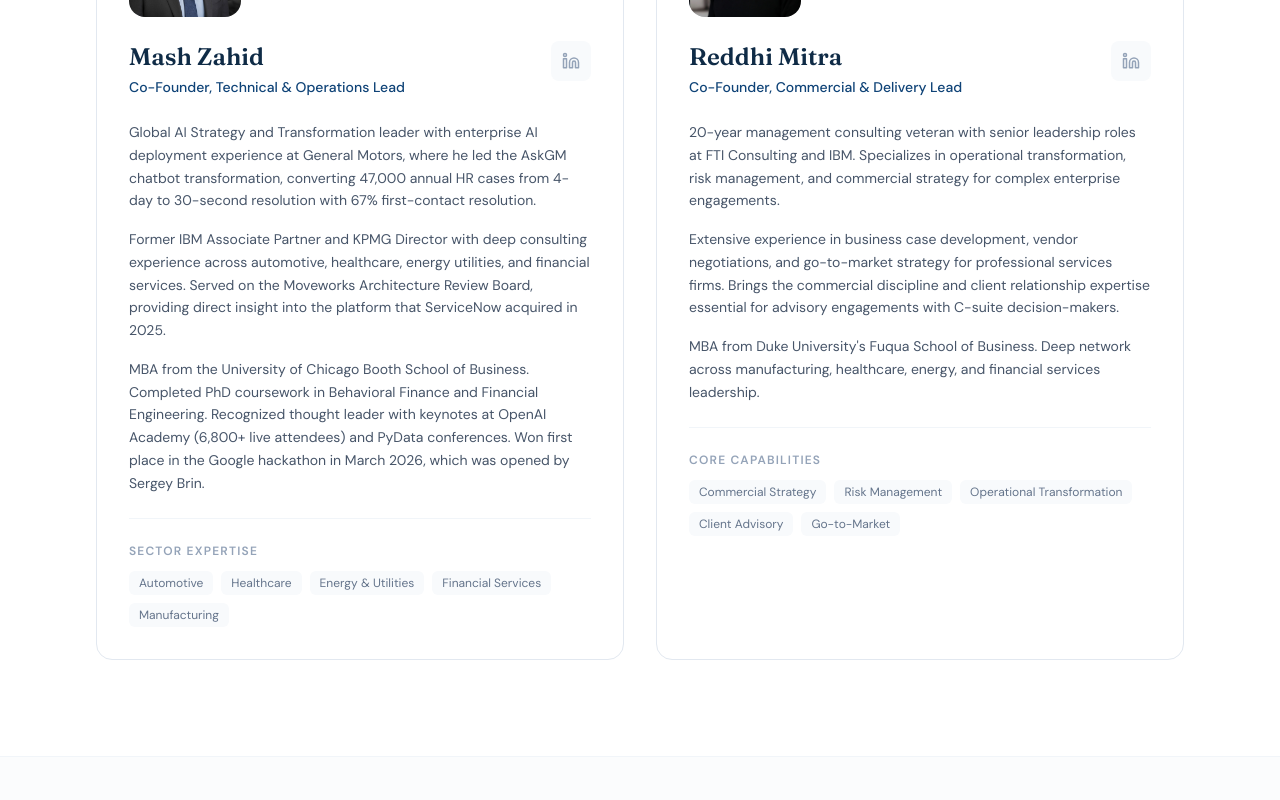
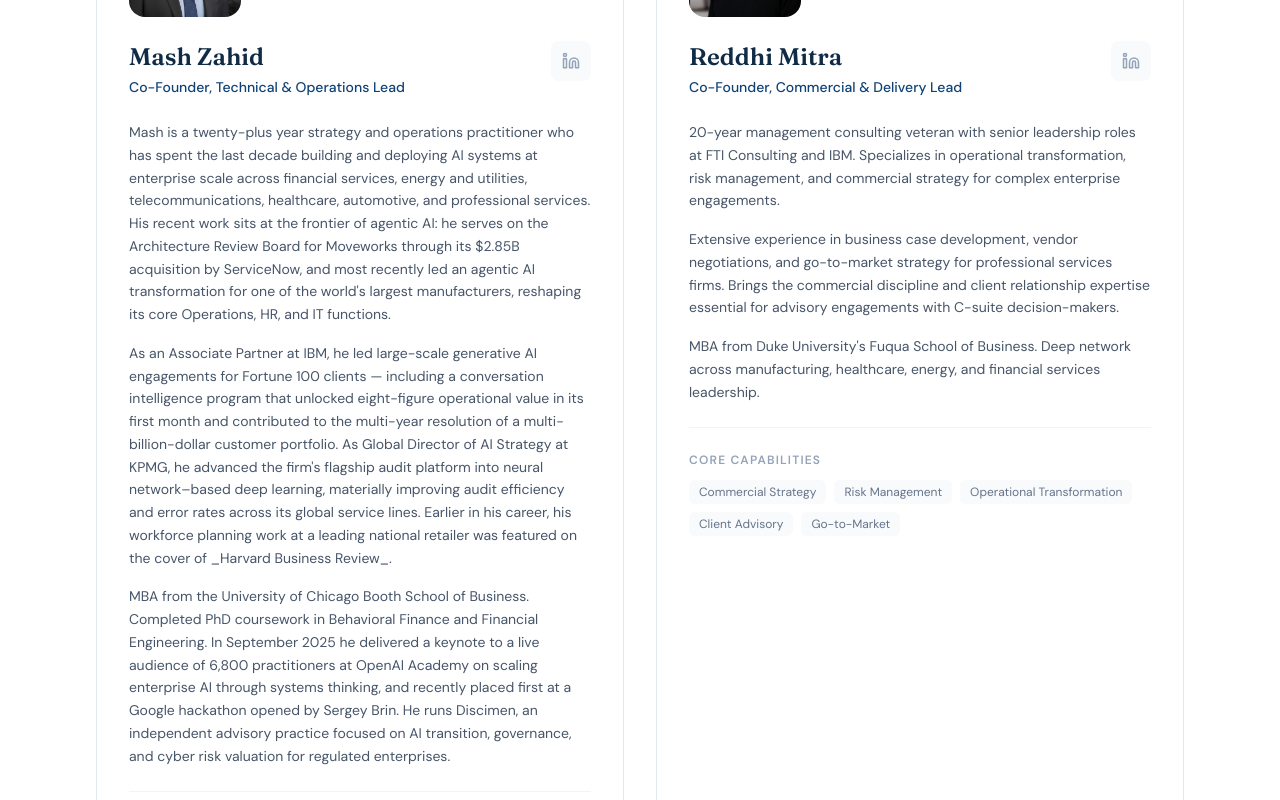
Before and after one commit to MashZ/ai-cyber-insurance, a React (Vite) app: page /about in a window 1280 px wide. Shown: the part 1560-2360 px from the top of the page. Built offline with nearby package versions, Linux system fonts and the light colour scheme.

Commit message:
Updated hero, M's bio

```diff
--- a/src/pages/About.tsx
+++ b/src/pages/About.tsx
@@ -104,19 +104,13 @@
 
               <div className="space-y-4 text-sm text-slate-600 leading-relaxed">
                 <p>
-                  Global AI Strategy and Transformation leader with enterprise AI deployment
-                  experience at General Motors, where he led the AskGM chatbot transformation,
-                  converting 47,000 annual HR cases from 4-day to 30-second resolution with 67%
-                  first-contact resolution.
+                  Mash is a twenty-plus year strategy and operations practitioner who has spent the last decade building and deploying AI systems at enterprise scale across financial services, energy and utilities, telecommunications, healthcare, automotive, and professional services. His recent work sits at the frontier of agentic AI: he serves on the Architecture Review Board for Moveworks through its $2.85B acquisition by ServiceNow, and most recently led an agentic AI transformation for one of the world's largest manufacturers, reshaping its core Operations, HR, and IT functions.
                 </p>
                 <p>
-                  Former IBM Associate Partner and KPMG Director with deep consulting experience
-                  across automotive, healthcare, energy utilities, and financial services.
-                  Served on the Moveworks Architecture Review Board, providing direct insight
-                  into the platform that ServiceNow acquired in 2025.
+                  As an Associate Partner at IBM, he led large-scale generative AI engagements for Fortune 100 clients — including a conversation intelligence program that unlocked eight-figure operational value in its first month and contributed to the multi-year resolution of a multi-billion-dollar customer portfolio. As Global Director of AI Strategy at KPMG, he advanced the firm's flagship audit platform into neural network–based deep learning, materially improving audit efficiency and error rates across its global service lines. Earlier in his career, his workforce planning work at a leading national retailer was featured on the cover of _Harvard Business Review_.
                 </p>
                 <p>
-                  MBA from the University of Chicago Booth School of Business. Completed PhD coursework in Behavioral Finance and Financial Engineering. Recognized thought leader with keynotes at OpenAI Academy (6,800+ live attendees) and PyData conferences. Won first place in the Google hackathon in March 2026, which was opened by Sergey Brin.
+                  MBA from the University of Chicago Booth School of Business. Completed PhD coursework in Behavioral Finance and Financial Engineering. In September 2025 he delivered a keynote to a live audience of 6,800 practitioners at OpenAI Academy on scaling enterprise AI through systems thinking, and recently placed first at a Google hackathon opened by Sergey Brin. He runs Discimen, an independent advisory practice focused on AI transition, governance, and cyber risk valuation for regulated enterprises.
                 </p>
               </div>
 
--- a/src/pages/Home.tsx
+++ b/src/pages/Home.tsx
@@ -49,7 +49,7 @@
             </p>
 
             <p className="text-lg md:text-xl text-slate-600 leading-relaxed mb-10 max-w-2xl">
-              AI applications are ultimately far less of a technical issue in many cases, and much more about rethinking the deep expertise and structure of your organization around AI. There is no shortcut to executive decisions about how AI is going to relate to employees, what the company should look like, and how it will compete in the future. These are fundamental, even existential, questions.
+              AI transformation isn't a technology decision. It's a question about who owns what, who decides what, and what your company becomes. These questions can't be delegated to the CTO.
             </p>
 
             <div className="flex flex-col sm:flex-row gap-4">
```
Also changed, not shown: 2 other files (tests, documents, lock files or other folders).
